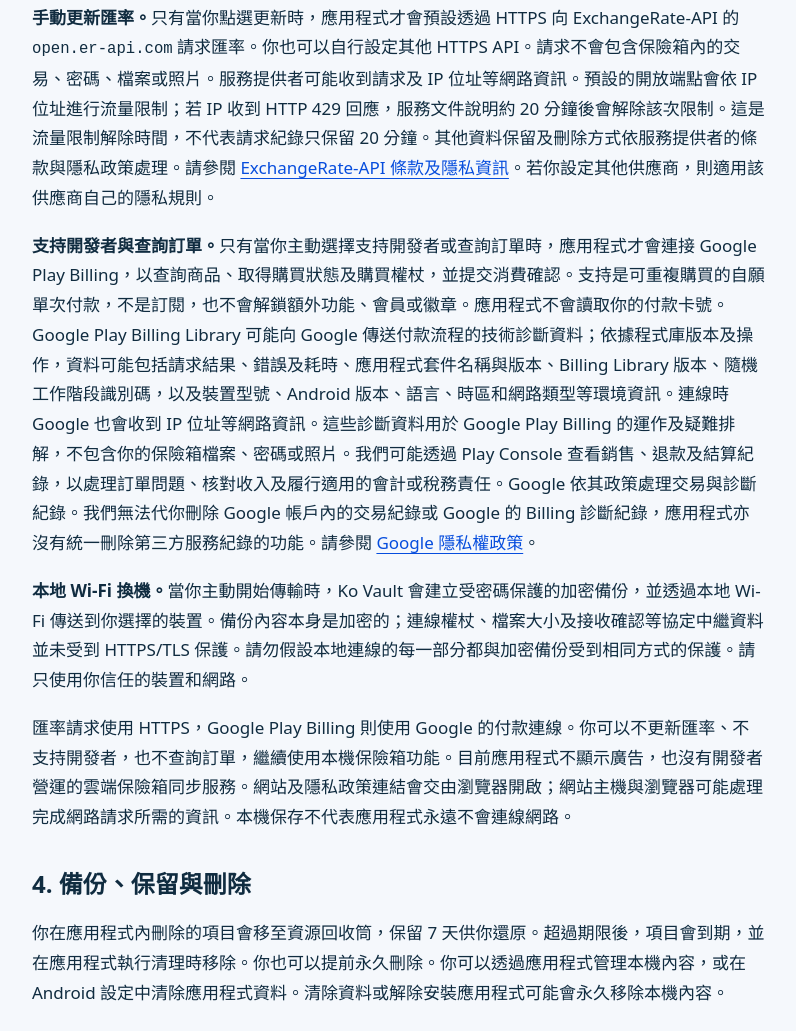
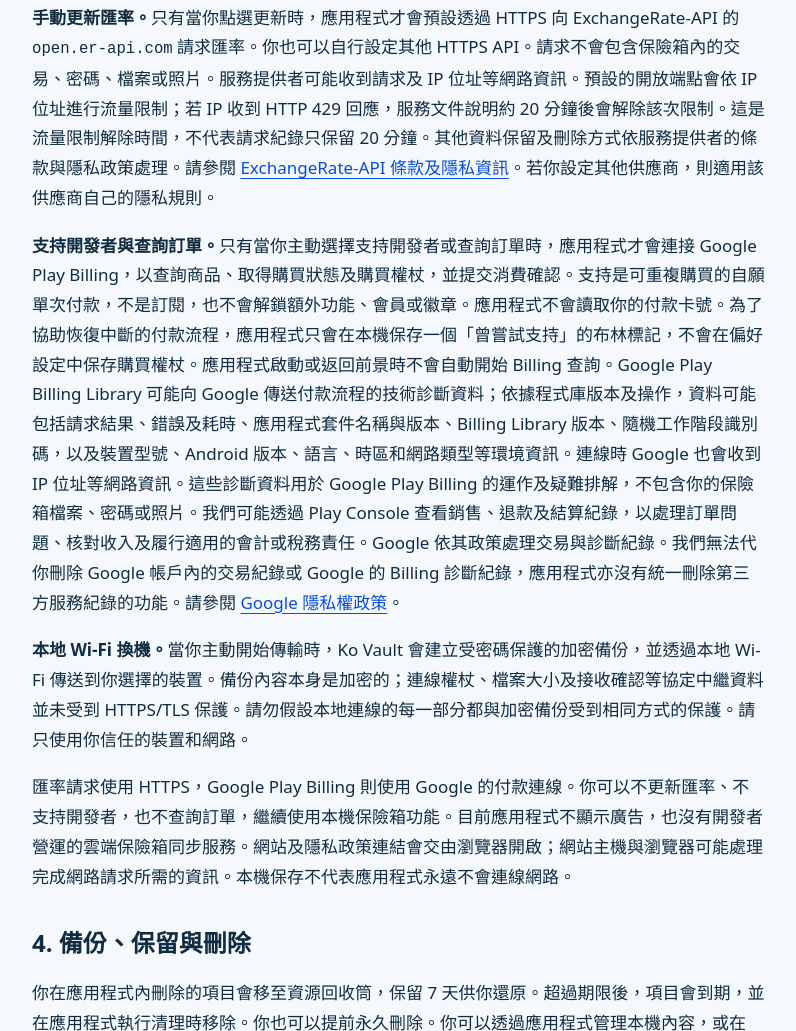
Before and after one commit to chiditw-ops/yonyva-public, a plain HTML site: page kovault/privacy/zh-tw/index.html in a window 1280 px wide. Shown: the part 1133-2164 px from the top of the page, without its empty margins (241-1037 px from the left). Drawn offline with Linux system fonts and the light colour scheme.

Commit message:
補充 Billing 本機付款恢復標記說明

```diff
--- a/kovault/privacy/zh-tw/index.html
+++ b/kovault/privacy/zh-tw/index.html
@@ -31,7 +31,7 @@
 <section>
 <h2>3. 網路活動與第三方服務</h2>
 <p><strong>手動更新匯率。</strong>只有當你點選更新時，應用程式才會預設透過 HTTPS 向 ExchangeRate-API 的 <code>open.er-api.com</code> 請求匯率。你也可以自行設定其他 HTTPS API。請求不會包含保險箱內的交易、密碼、檔案或照片。服務提供者可能收到請求及 IP 位址等網路資訊。預設的開放端點會依 IP 位址進行流量限制；若 IP 收到 HTTP 429 回應，服務文件說明約 20 分鐘後會解除該次限制。這是流量限制解除時間，不代表請求紀錄只保留 20 分鐘。其他資料保留及刪除方式依服務提供者的條款與隱私政策處理。請參閱 <a href="https://www.exchangerate-api.com/terms">ExchangeRate-API 條款及隱私資訊</a>。若你設定其他供應商，則適用該供應商自己的隱私規則。</p>
-<p><strong>支持開發者與查詢訂單。</strong>只有當你主動選擇支持開發者或查詢訂單時，應用程式才會連接 Google Play Billing，以查詢商品、取得購買狀態及購買權杖，並提交消費確認。支持是可重複購買的自願單次付款，不是訂閱，也不會解鎖額外功能、會員或徽章。應用程式不會讀取你的付款卡號。Google Play Billing Library 可能向 Google 傳送付款流程的技術診斷資料；依據程式庫版本及操作，資料可能包括請求結果、錯誤及耗時、應用程式套件名稱與版本、Billing Library 版本、隨機工作階段識別碼，以及裝置型號、Android 版本、語言、時區和網路類型等環境資訊。連線時 Google 也會收到 IP 位址等網路資訊。這些診斷資料用於 Google Play Billing 的運作及疑難排解，不包含你的保險箱檔案、密碼或照片。我們可能透過 Play Console 查看銷售、退款及結算紀錄，以處理訂單問題、核對收入及履行適用的會計或稅務責任。Google 依其政策處理交易與診斷紀錄。我們無法代你刪除 Google 帳戶內的交易紀錄或 Google 的 Billing 診斷紀錄，應用程式亦沒有統一刪除第三方服務紀錄的功能。請參閱 <a href="https://policies.google.com/privacy">Google 隱私權政策</a>。</p>
+<p><strong>支持開發者與查詢訂單。</strong>只有當你主動選擇支持開發者或查詢訂單時，應用程式才會連接 Google Play Billing，以查詢商品、取得購買狀態及購買權杖，並提交消費確認。支持是可重複購買的自願單次付款，不是訂閱，也不會解鎖額外功能、會員或徽章。應用程式不會讀取你的付款卡號。為了協助恢復中斷的付款流程，應用程式只會在本機保存一個「曾嘗試支持」的布林標記，不會在偏好設定中保存購買權杖。應用程式啟動或返回前景時不會自動開始 Billing 查詢。Google Play Billing Library 可能向 Google 傳送付款流程的技術診斷資料；依據程式庫版本及操作，資料可能包括請求結果、錯誤及耗時、應用程式套件名稱與版本、Billing Library 版本、隨機工作階段識別碼，以及裝置型號、Android 版本、語言、時區和網路類型等環境資訊。連線時 Google 也會收到 IP 位址等網路資訊。這些診斷資料用於 Google Play Billing 的運作及疑難排解，不包含你的保險箱檔案、密碼或照片。我們可能透過 Play Console 查看銷售、退款及結算紀錄，以處理訂單問題、核對收入及履行適用的會計或稅務責任。Google 依其政策處理交易與診斷紀錄。我們無法代你刪除 Google 帳戶內的交易紀錄或 Google 的 Billing 診斷紀錄，應用程式亦沒有統一刪除第三方服務紀錄的功能。請參閱 <a href="https://policies.google.com/privacy">Google 隱私權政策</a>。</p>
 <p><strong>本地 Wi-Fi 換機。</strong>當你主動開始傳輸時，Ko Vault 會建立受密碼保護的加密備份，並透過本地 Wi-Fi 傳送到你選擇的裝置。備份內容本身是加密的；連線權杖、檔案大小及接收確認等協定中繼資料並未受到 HTTPS/TLS 保護。請勿假設本地連線的每一部分都與加密備份受到相同方式的保護。請只使用你信任的裝置和網路。</p>
 <p>匯率請求使用 HTTPS，Google Play Billing 則使用 Google 的付款連線。你可以不更新匯率、不支持開發者，也不查詢訂單，繼續使用本機保險箱功能。目前應用程式不顯示廣告，也沒有開發者營運的雲端保險箱同步服務。網站及隱私政策連結會交由瀏覽器開啟；網站主機與瀏覽器可能處理完成網路請求所需的資訊。本機保存不代表應用程式永遠不會連線網路。</p>
 </section>
```
